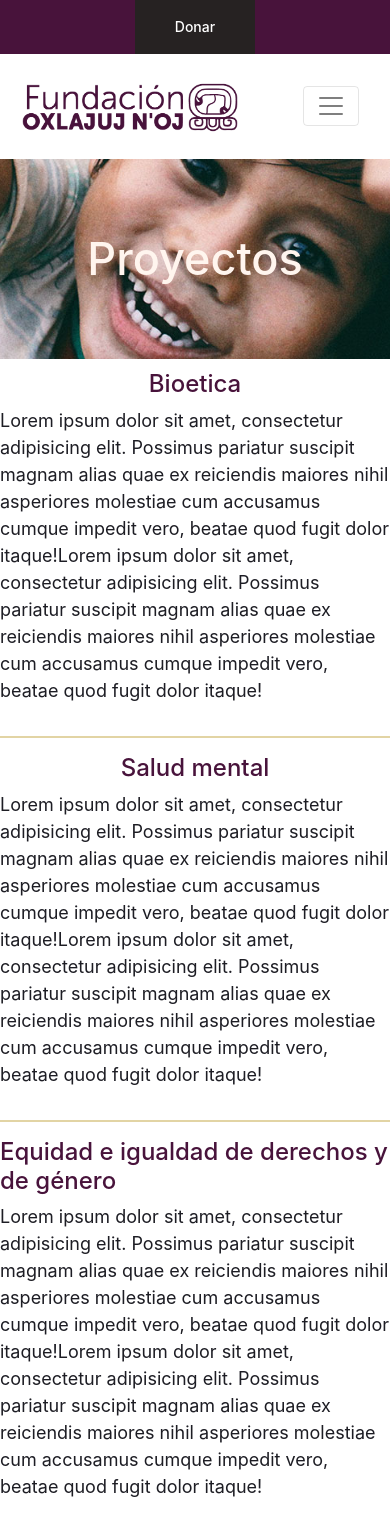
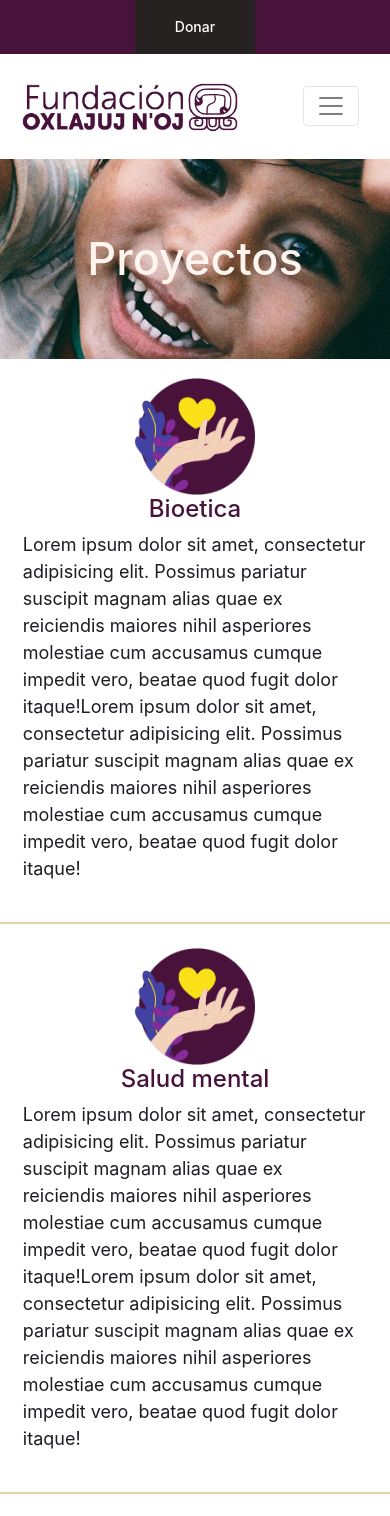
Before and after one commit to Ada-IT/ppi-web-oxlajuj, a Next.js app: page /proyectos in a window 390 px wide. Shown: the top 1516 px of the page. Built offline with nearby package versions, Linux system fonts and the light colour scheme.

Commit message:
pagina lista para colocar el contenido definitivo

```diff
--- a/components/ProyectoCard/ProyectoCard.jsx
+++ b/components/ProyectoCard/ProyectoCard.jsx
@@ -6,9 +6,9 @@ const ProyectoCard = ({ texto, titulo, img, titulo2, texto2, img2 }) => {
 
     return (
         <>
-            <Row className={style.rowPro}>
+            <Row className={style.rowPro1}>
                 <Col lg={4} className={style.colPro} >
-                    <img src={img} />
+                    <img src={img} className={style.imgPro} />
                 </Col>
                 <Col>
                     <h1 className={style.proyTitle}>{titulo}</h1>
@@ -16,13 +16,13 @@ const ProyectoCard = ({ texto, titulo, img, titulo2, texto2, img2 }) => {
                 </Col>
             </Row>
             <hr noshade="noshade" className={style.linea} />
-            <Row >
+            <Row className={style.rowPro2}>
                 <Col>
                     <h1 className={style.proyTitle} >{titulo2}</h1>
                     <p className={style.proyDesc} >{texto2}</p>
                 </Col>
                 <Col lg={4}className={style.colPro} >
-                    <img src={img2} />
+                    <img src={img2} className={style.imgPro}/>
                 </Col>
             </Row>
             <hr noshade="noshade" className={style.linea} />
--- a/components/ProyectoCard/proyectoCard.module.css
+++ b/components/ProyectoCard/proyectoCard.module.css
@@ -1,5 +1,3 @@
-
-
 .linea{
     border: 0.1px solid var(--color-alternative);
     width: 100%;
@@ -12,20 +10,53 @@
     color:var(--color-primary);
     font-size: 24px;
 }
+
+.proyDesc{
+    color:var(--color-dark);
+    font-size: 18px;
+}
+
+.rowPro1{
+
+    flex-direction: row;
+}
+.rowPro2{
+    text-align: end;
+}
+
 @media (max-width: 990px) {
     .proyTitle{
         justify-content: center;
         display: flex;
     }
   }
-.proyDesc{
-    color:var(--color-dark);
-    font-size: 18px;
-}
 
 @media (max-width: 990px) {
     .colPro{
         justify-content: center;
-        display: none;
+        display: flex;
+        width: 100%;
     }
-  }
+
+}
+
+@media (max-width: 990px) {
+    .imgPro{
+        width: 35%;
+    }
+}
+
+@media (max-width: 990px) {
+    .rowPro1{
+        margin: 2%;
+        text-align:start;
+    }
+}
+
+@media (max-width: 990px) {
+    .rowPro2{
+        flex-direction: column-reverse;
+        margin: 2%;
+        text-align: start;
+    }
+}
```
